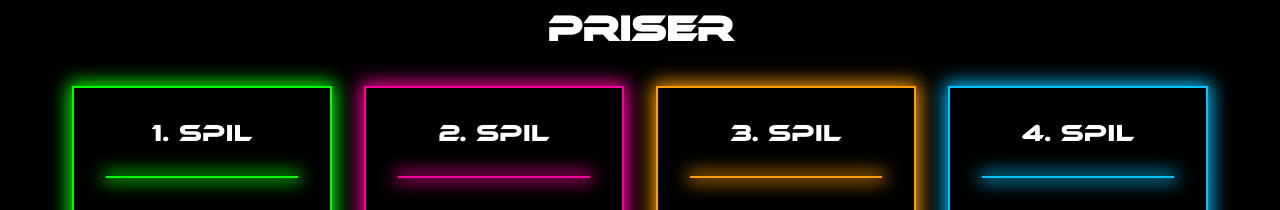
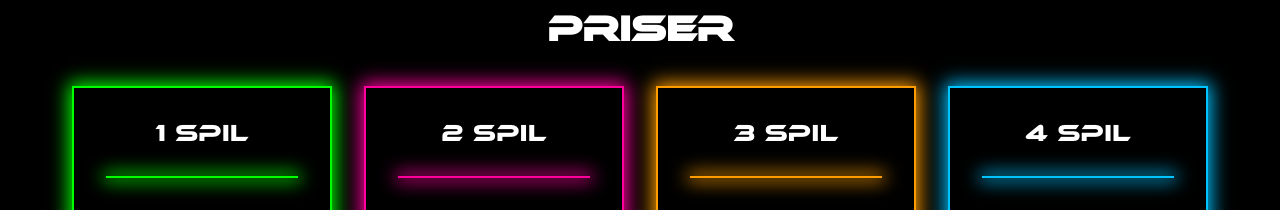
Before and after one commit to Matmil01/laser-game-center, a Nuxt app: page / in a window 1280 px wide. Shown: the part 1180-1390 px from the top of the page. Built offline with nearby package versions, Linux system fonts and the light colour scheme; no server answers; what v-calendar would draw is missing.

Commit message:
ændret some small stavemistakes

```diff
--- a/components/ThePriser.vue
+++ b/components/ThePriser.vue
@@ -4,7 +4,7 @@
   <div class="sm:flex gap-8 p-8 mb-7">
     <!-- Card 1 - Green -->
     <div class="flex-1 border-neon-neongreen p-8 flex flex-col mb-6 md:mb-0">
-      <h2 class="text-2xl text-white text-center mb-6">1. {{ $t('priser.game') }}</h2>
+      <h2 class="text-2xl text-white text-center mb-6">1 {{ $t('priser.game') }}</h2>
       <div class="border-b-2 border-neongreen mb-8" style="box-shadow: 0 0 18px 3px #00FF00;"></div>
 
       <div class="flex-grow">
@@ -17,7 +17,7 @@
 
     <!-- Card 2 - Pink -->
     <div class="flex-1 border-neon-neonpink p-8 flex flex-col mb-6 md:mb-0">
-      <h2 class="text-2xl text-white text-center mb-6">2. {{ $t('priser.game') }}</h2>
+      <h2 class="text-2xl text-white text-center mb-6">2 {{ $t('priser.games') }}</h2>
       <div class="border-b-2 border-neonpink mb-8" style="box-shadow: 0 0 18px 3px #FF009D;"></div>
 
       <div class="flex-grow">
@@ -30,7 +30,7 @@
 
     <!-- Card 3 - Orange -->
     <div class="flex-1 border-neon-neonorange p-8 flex flex-col mb-6 md:mb-0">
-      <h2 class="text-2xl text-white text-center mb-6">3. {{ $t('priser.game') }}</h2>
+      <h2 class="text-2xl text-white text-center mb-6">3 {{ $t('priser.games') }}</h2>
       <div class="border-b-2 border-neonorange mb-8" style="box-shadow: 0 0 18px 3px #FF9D00;"></div>
 
       <div class="flex-grow">
@@ -43,7 +43,7 @@
 
     <!-- Card 4 - Blue -->
     <div class="flex-1 border-neon-neonblue p-8 flex flex-col mb-6 md:mb-0">
-      <h2 class="text-2xl text-white text-center mb-6">4. {{ $t('priser.game') }}</h2>
+      <h2 class="text-2xl text-white text-center mb-6">4 {{ $t('priser.games') }}</h2>
       <div class="border-b-2 border-neonblue mb-8" style="box-shadow: 0 0 18px 3px #00C3FF;"></div>
 
       <div class="flex-grow">
--- a/i18n/locales/da.json
+++ b/i18n/locales/da.json
@@ -20,6 +20,7 @@
   "priser": {
     "title": "PRISER",
     "game": "SPIL",
+    "games": "SPIL",
     "perPerson": "Prisen er pr. person",
     "includes": "Inkluderer intro & resultater",
     "price1": "60 DKK",
--- a/i18n/locales/de.json
+++ b/i18n/locales/de.json
@@ -20,6 +20,7 @@
   "priser": {
     "title": "PREISE",
     "game": "SPIEL",
+    "games": "SPIELE",
     "perPerson": "Preis pro Person",
     "includes": "Inklusive Einführung & Ergebnisse",
     "price1": "8 €",
--- a/i18n/locales/en.json
+++ b/i18n/locales/en.json
@@ -20,6 +20,7 @@
   "priser": {
     "title": "PRICES",
     "game": "GAME",
+    "games": "GAMES",
     "perPerson": "Price per person",
     "includes": "Includes intro & results",
     "price1": "€8",
```
